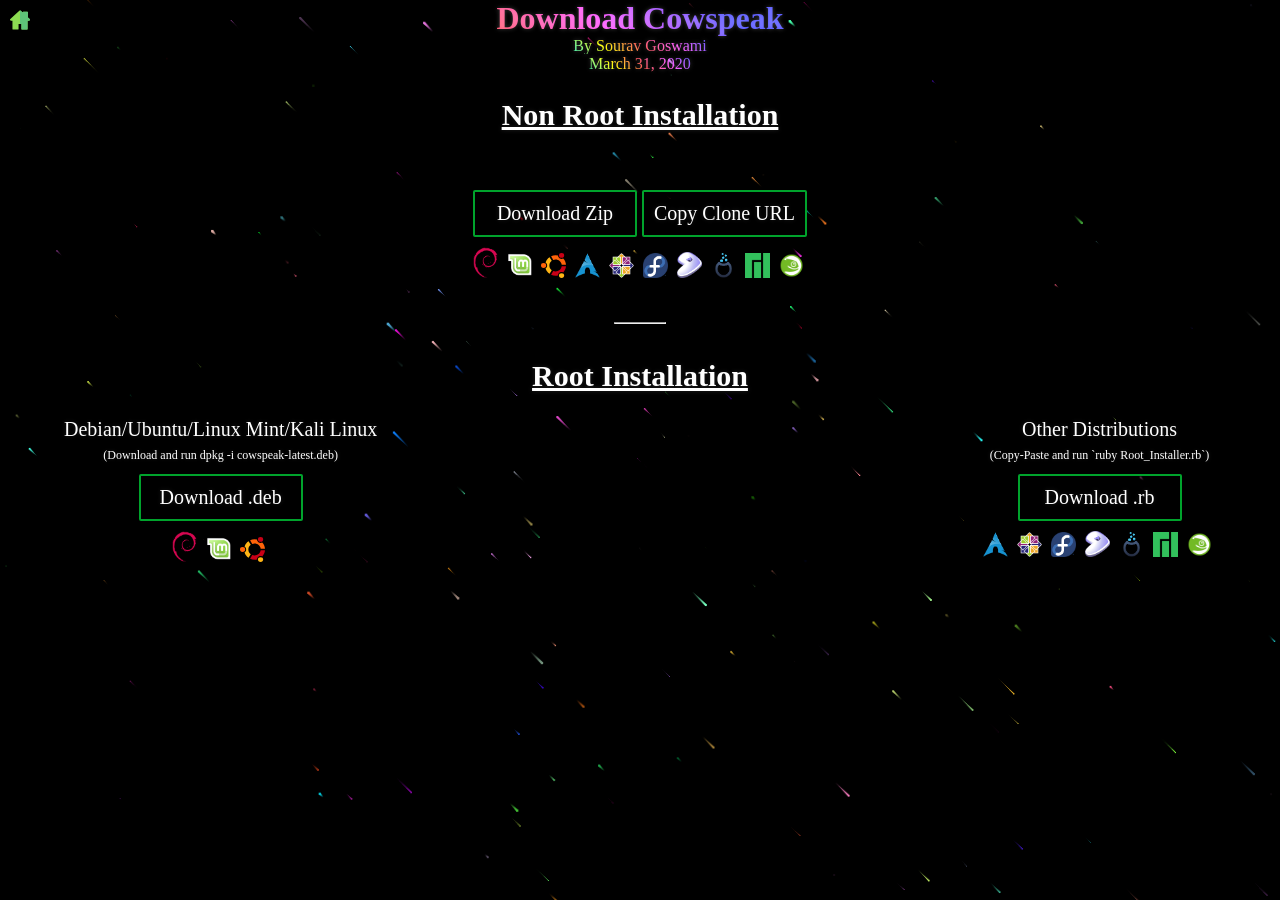
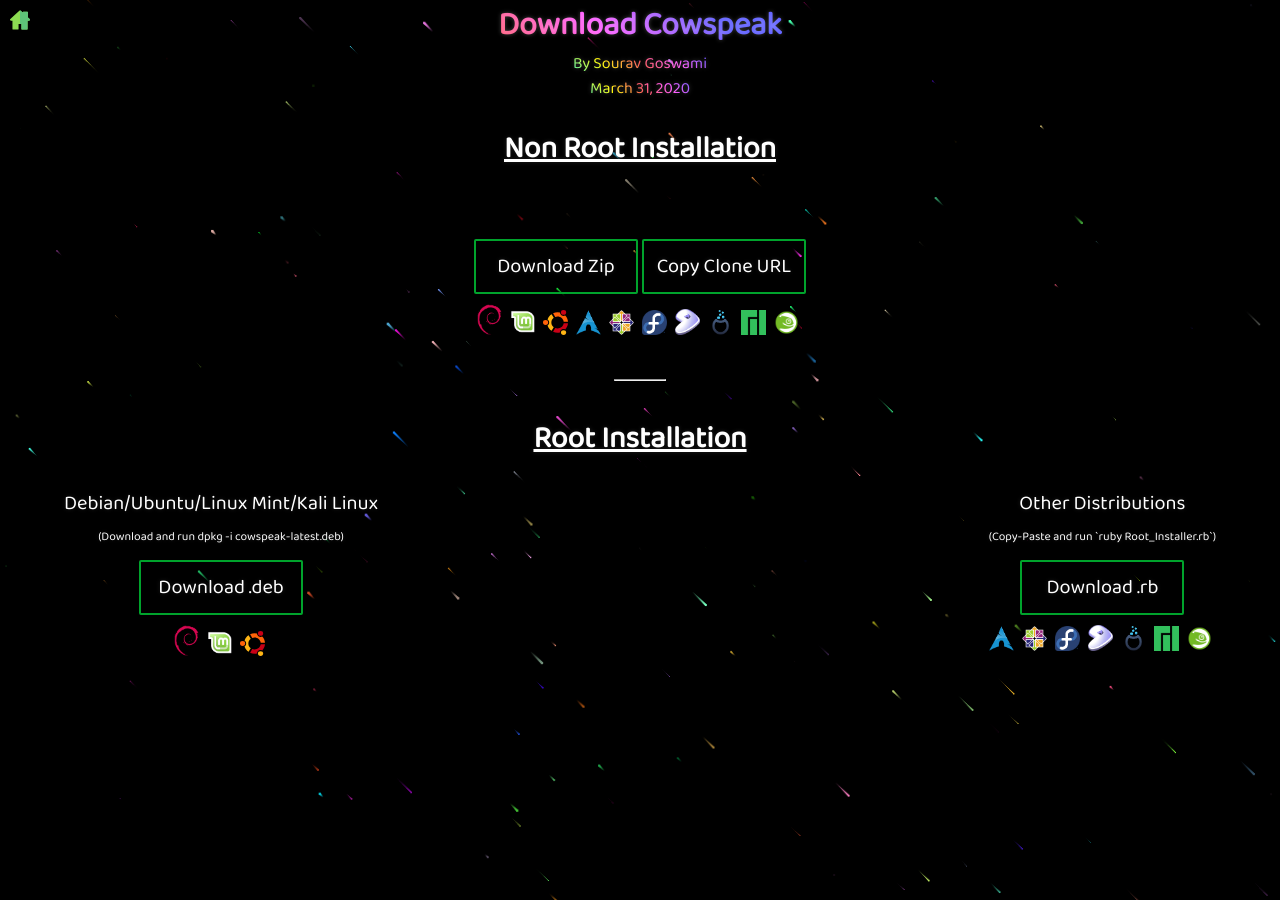
Before and after one commit to Souravgoswami/cowspeak, a Jekyll site: the page built from _posts/2020-03-31-download.markdown, in a window 1280 px wide. Built offline with Jekyll 4.4.1, drawn with Linux system fonts in a browser that asks for light colours.

Commit message:
Updated file(s)

```diff
--- a/_layouts/cowspeak.html
+++ b/_layouts/cowspeak.html
@@ -31,7 +31,16 @@
 				}
 			}
 
+			@font-face {
+				src: local('Baloo 2 Regular'), local('Baloo2-Regular'), url('/cowspeak/assets/fonts/baloo2.woff2') format('woff2') ;
+				font-family: 'Baloo 2' ;
+				font-style: normal ;
+				font-display: swap ;
+				font-weight: 400 ;
+			}
+
 			body {
+				font-family: 'Baloo 2' ;
 				margin: 0px ;
 				border: 0px ;
 				background-color: #000 ;
@@ -119,7 +128,7 @@
 				display: inline ;
 				margin: 10px 4px 4px 0px ;
 				transition: all 0.25s ease ;
-				cursor: pointer ;
+				cursor: not-allowed ;
 			}
 
 			.thumbnail:hover {
```
Also changed, not shown: assets/fonts/baloo2.woff2 (added).
